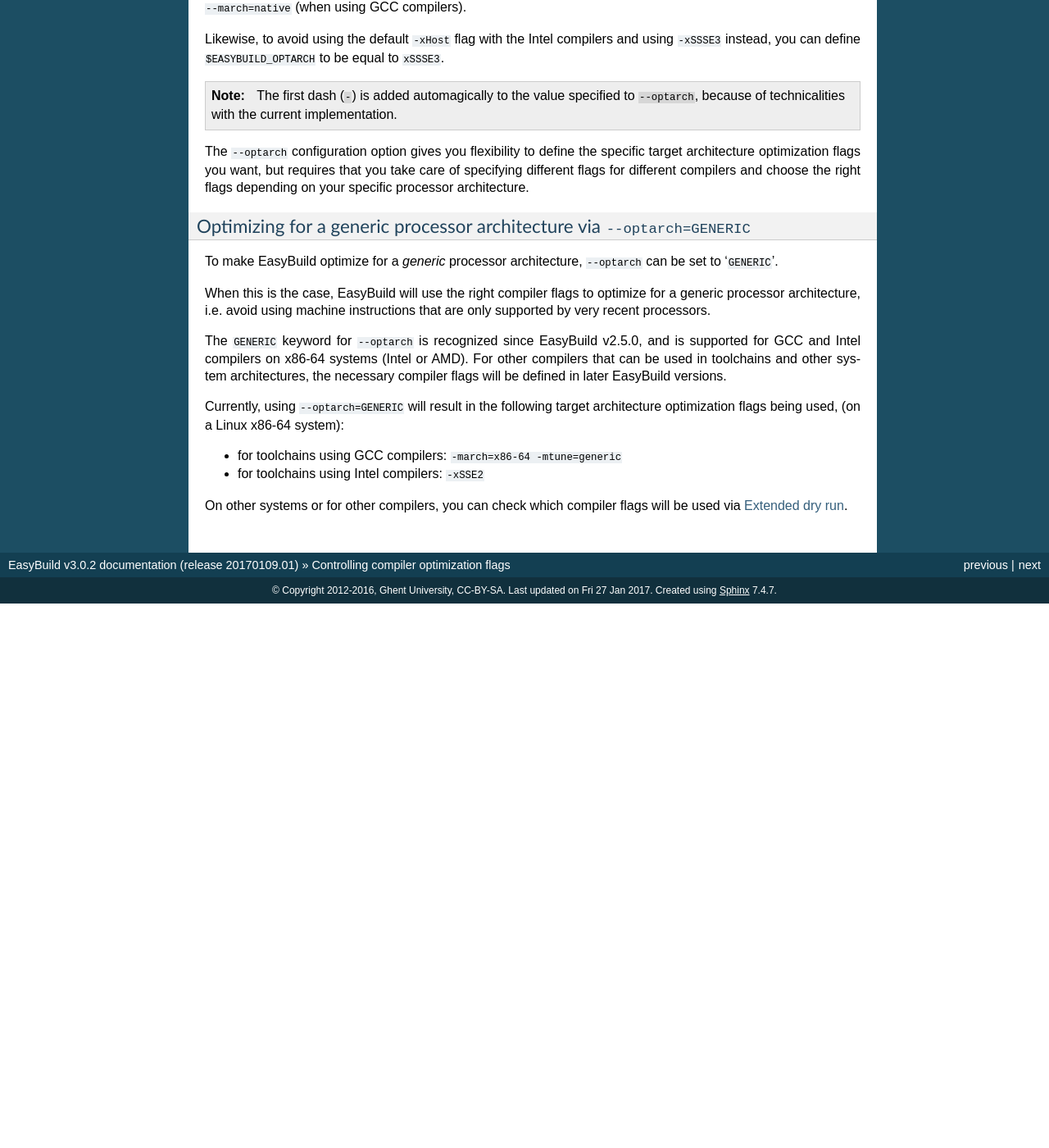
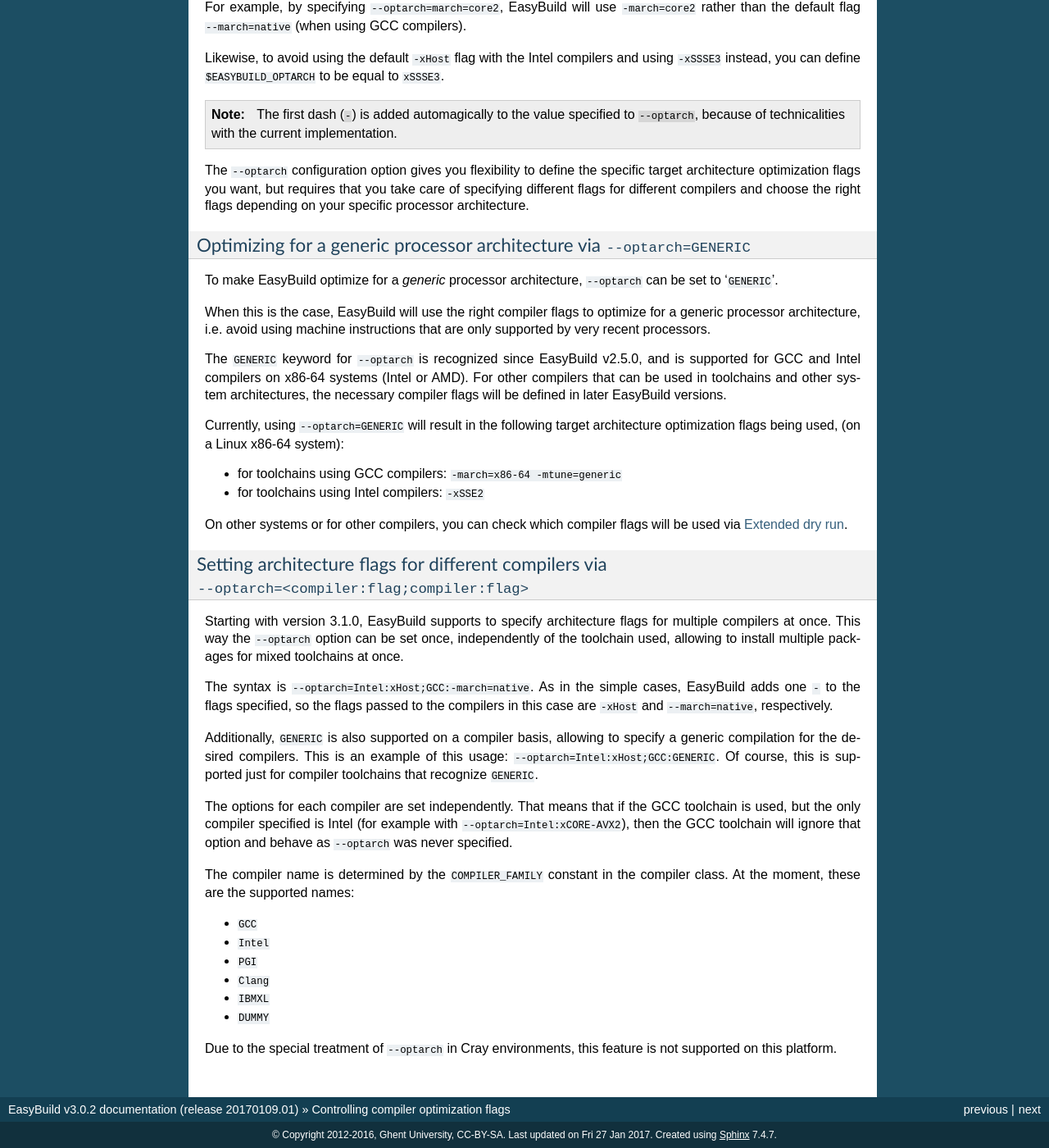
Before and after one commit to easybuilders/easybuild, a Sphinx documentation site: the page built from docs/Controlling_compiler_optimization_flags.rst, in a window 1280 px wide and 1400 px high, scrolled down 1802 px. Shown: the whole window at 82% size. Built offline with Sphinx 7.4.7, drawn with Linux system fonts in a browser that asks for light colours; before the commit the page ends 2538 px from its top, so only the background shows below that; some of the changed text lies outside the part shown.

Commit message:
Added --optarch=compiler:option documentation

```diff
--- a/docs/Controlling_compiler_optimization_flags.rst
+++ b/docs/Controlling_compiler_optimization_flags.rst
@@ -132,3 +132,35 @@ Currently, using ``--optarch=GENERIC`` will result in the following target archi
 * for toolchains using Intel compilers: ``-xSSE2``
 
 On other systems or for other compilers, you can check which compiler flags will be used via :ref:`extended_dry_run`.
+
+.. _controlling_compiler_optimization_flags_optarch_per_compiler:
+
+Setting architecture flags for different compilers via ``--optarch=<compiler:flag;compiler:flag>``
+~~~~~~~~~~~~~~~~~~~~~~~~~~~~~~~~~~~~~~~~~~~~~~~~~~~~~~~~~~~~~~~~~~~~~~~~~~~~~~~~~~~~~~~~~~~~~~~~~~
+
+Starting with version 3.1.0, EasyBuild supports to specify architecture flags for multiple compilers at once. This way
+the ``--optarch`` option can be set once, independently of the toolchain used, allowing to install multiple packages for
+mixed toolchains at once.
+
+The syntax is ``--optarch=Intel:xHost;GCC:-march=native``. As in the simple cases, EasyBuild adds one ``-`` to the flags
+specified, so the flags passed to the compilers in this case are ``-xHost`` and ``--march=native``, respectively.
+
+Additionally, ``GENERIC`` is also supported on a compiler basis, allowing to specify a generic compilation for the desired
+compilers. This is an example of this usage: ``--optarch=Intel:xHost;GCC:GENERIC``. Of course, this is supported just for
+compiler toolchains that recognize ``GENERIC``.
+
+The options for each compiler are set independently. That means that if the GCC toolchain is used, but the only compiler
+specified is Intel (for example with ``--optarch=Intel:xCORE-AVX2``), then the GCC toolchain will ignore that option and
+behave as ``--optarch`` was never specified.
+
+The compiler name is determined by the ``COMPILER_FAMILY`` constant in the compiler class. At the moment, these are the
+supported names:
+
+* ``GCC``
+* ``Intel``
+* ``PGI``
+* ``Clang``
+* ``IBMXL``
+* ``DUMMY``
+
+Due to the special treatment of ``--optarch`` in Cray environments, this feature is not supported on this platform.
```
